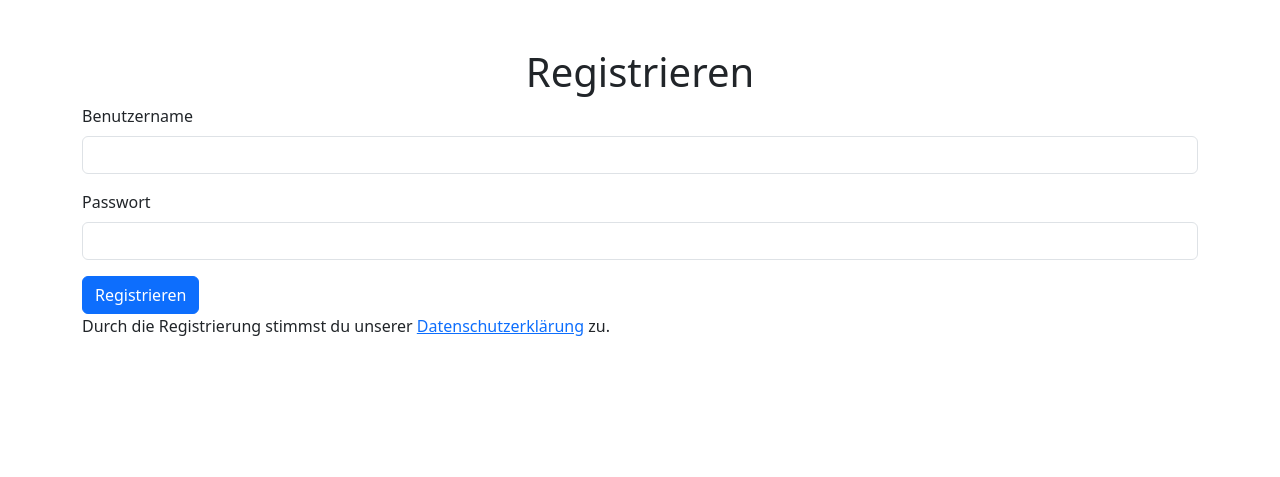
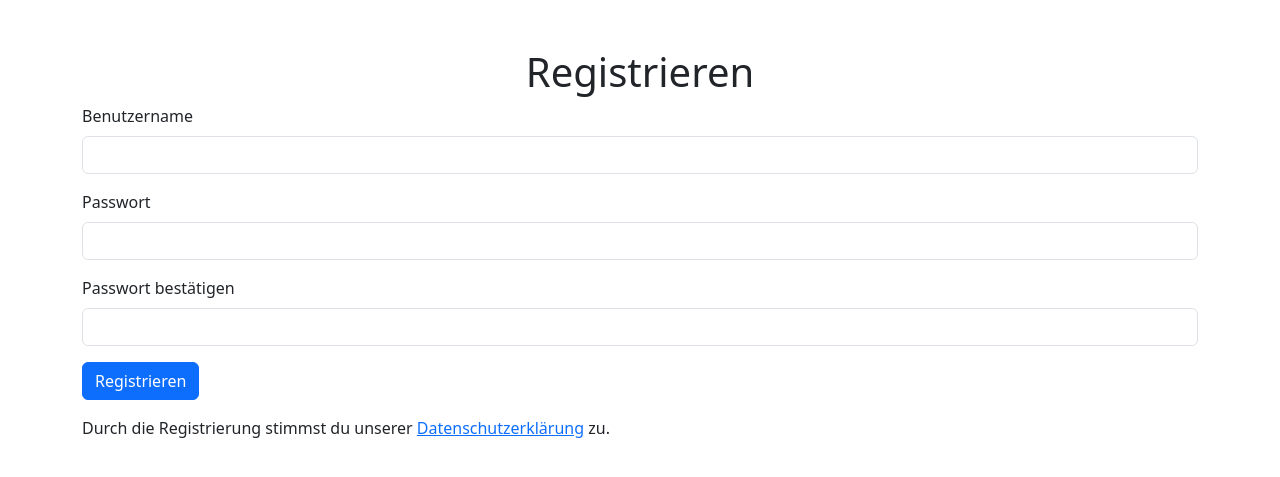
Before and after one commit to D-bot-boop/Galgenraten_extended, a Flask app: page /register in a window 1280 px wide. Shown: the top 477 px of the page. Run offline with Flask 3, Linux system fonts and the light colour scheme.

Commit message:
register

```diff
--- a/app.py
+++ b/app.py
@@ -72,11 +72,15 @@ def register():
     if request.method == 'POST':
         username = request.form['username']  # Benutzername aus dem Formular
         password = request.form['password']  # Passwort aus dem Formular
+        confirm_password = request.form['confirm_password']  # Passwort-Bestätigung
 
-        # Passwort-Hash generieren
+        # Überprüfen, ob die Passwörter übereinstimmen
+        if password != confirm_password:
+            flash('Passwörter stimmen nicht überein.', 'danger')
+            return render_template('register.html')
+
         hashed_password = bcrypt.generate_password_hash(password).decode('utf-8')
 
-        # Neuen Benutzer erstellen und in die Datenbank speichern
         user = User(username=username, password=hashed_password)
         db.session.add(user)
         db.session.commit()
@@ -103,7 +107,7 @@ def login():
         # Überprüfen, ob der Benutzer existiert und das Passwort korrekt ist
         if user and bcrypt.check_password_hash(user.password, password):
             login_user(user)
-            flash('Login erfolgreich!', 'success')
+            #flash('Login erfolgreich!', 'success')
             return redirect(url_for('index'))  # Weiterleitung zur Startseite oder Dashboard
         else:
             flash('Falsches Passwort oder Benutzername', 'danger')
--- a/templates/register.html
+++ b/templates/register.html
@@ -9,6 +9,21 @@
 <body>
     <div class="container mt-5">
         <h1 class="text-center">Registrieren</h1>
+
+        <!-- Flash-Nachrichten -->
+        {% with messages = get_flashed_messages(with_categories=true) %}
+            {% if messages %}
+                <div class="mt-3">
+                    {% for category, message in messages %}
+                        <div class="alert alert-{{ category }}" role="alert">
+                            {{ message }}
+                        </div>
+                    {% endfor %}
+                </div>
+            {% endif %}
+        {% endwith %}
+
+        <!-- Registrierungsformular -->
         <form method="POST" action="/register">
             <div class="mb-3">
                 <label for="username" class="form-label">Benutzername</label>
@@ -18,9 +33,14 @@
                 <label for="password" class="form-label">Passwort</label>
                 <input type="password" name="password" id="password" class="form-control" required>
             </div>
+            <div class="mb-3">
+                <label for="confirm_password" class="form-label">Passwort bestätigen</label>
+                <input type="password" name="confirm_password" id="confirm_password" class="form-control" required>
+            </div>
             <button type="submit" class="btn btn-primary">Registrieren</button>
         </form>
-        <p>Durch die Registrierung stimmst du unserer <a href="/datenschutz">Datenschutzerklärung</a> zu.</p>
+
+        <p class="mt-3">Durch die Registrierung stimmst du unserer <a href="/datenschutz">Datenschutzerklärung</a> zu.</p>
     </div>
 </body>
 </html>
```
